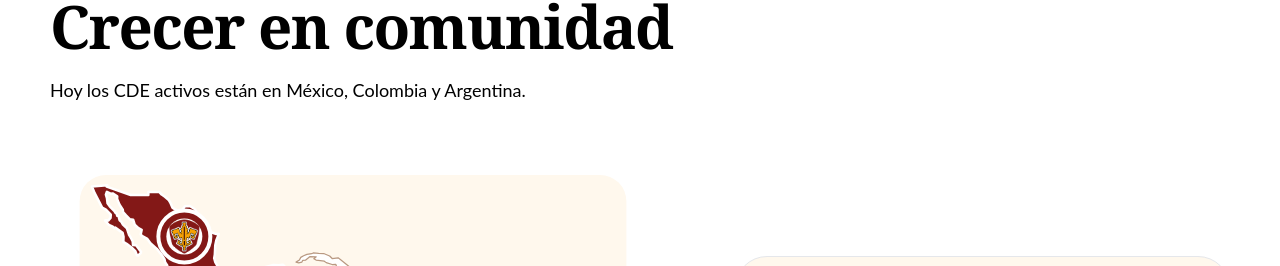
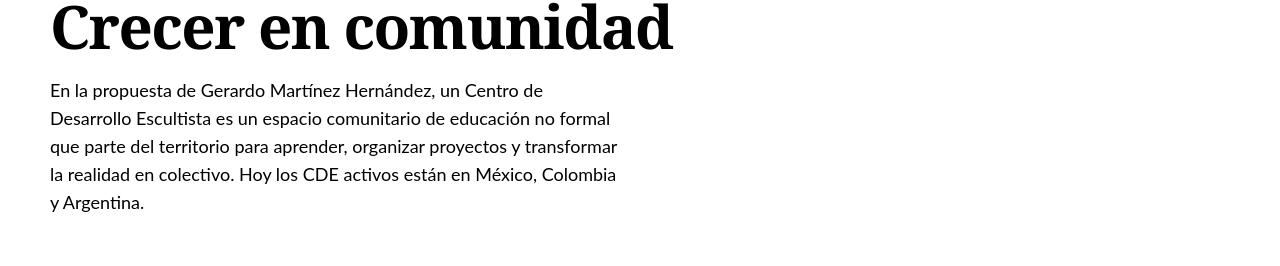
Before and after one commit to Lawder093/Scoutweb, a Next.js app: page /cde in a window 1280 px wide. Shown: the part 196-462 px from the top of the page. Built offline with nearby package versions, Linux system fonts and the light colour scheme; no server answers.

Commit message:
Explain the CDE model in the network section

```diff
--- a/components/cde-section.tsx
+++ b/components/cde-section.tsx
@@ -12,7 +12,7 @@ export function CdeSection({ headingLevel = "h2" }: { headingLevel?: "h1" | "h2"
     <section id="cde" className="overflow-hidden bg-paper py-24 sm:py-32">
       <div className="section-shell">
         <Reveal>
-          <SectionHeading headingLevel={headingLevel} eyebrow="La red" title={<>Crecer en <span className="text-secondary">comunidad</span></>} description="Hoy los CDE activos están en México, Colombia y Argentina." />
+          <SectionHeading headingLevel={headingLevel} eyebrow="La red" title={<>Crecer en <span className="text-secondary">comunidad</span></>} description="En la propuesta de Gerardo Martínez Hernández, un Centro de Desarrollo Escultista es un espacio comunitario de educación no formal que parte del territorio para aprender, organizar proyectos y transformar la realidad en colectivo. Hoy los CDE activos están en México, Colombia y Argentina." />
         </Reveal>
         <div className="mt-16 grid items-center gap-10 lg:grid-cols-[1.1fr_.9fr] lg:gap-20">
           <Reveal delay={0.1} className="order-2 lg:order-1"><LatinAmericaMap /></Reveal>
```
